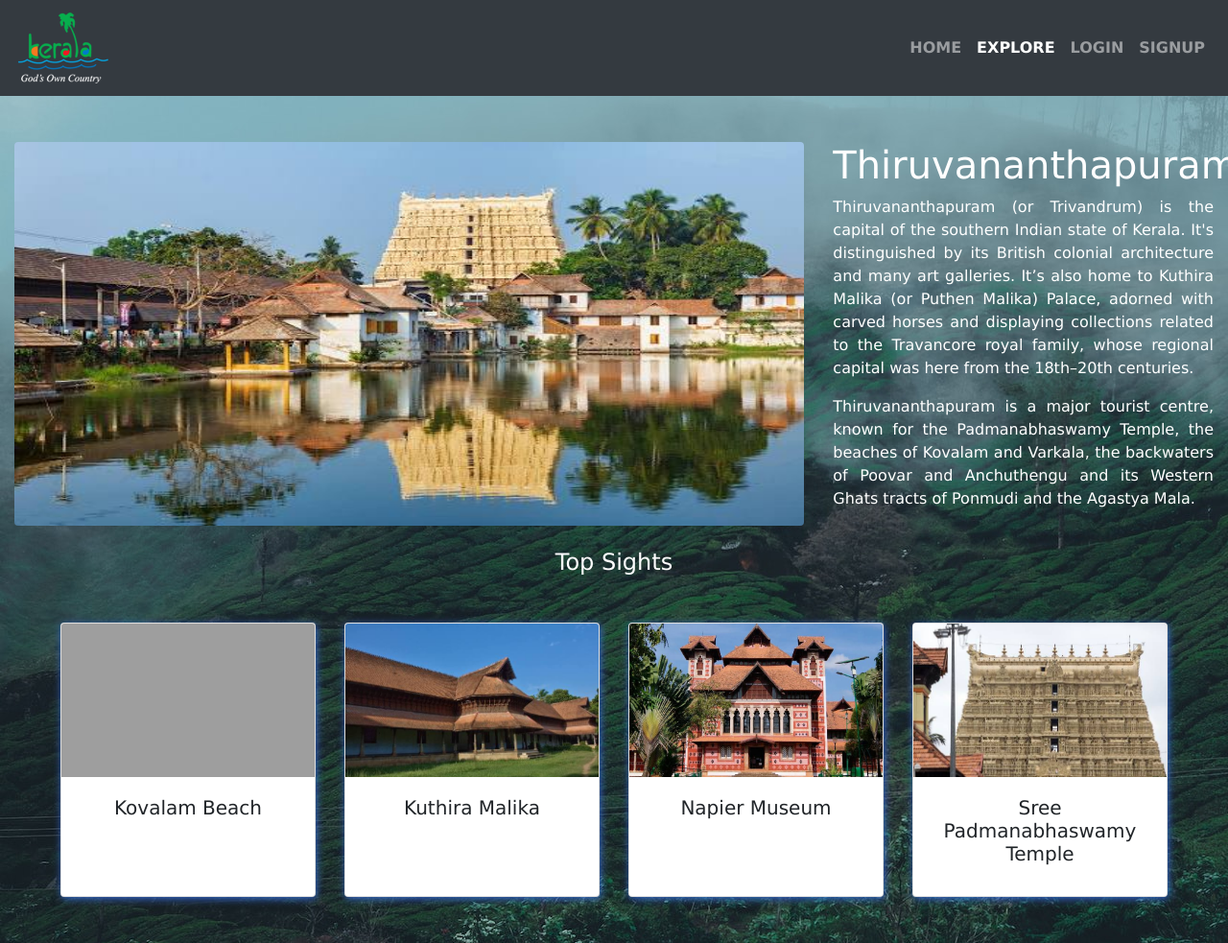
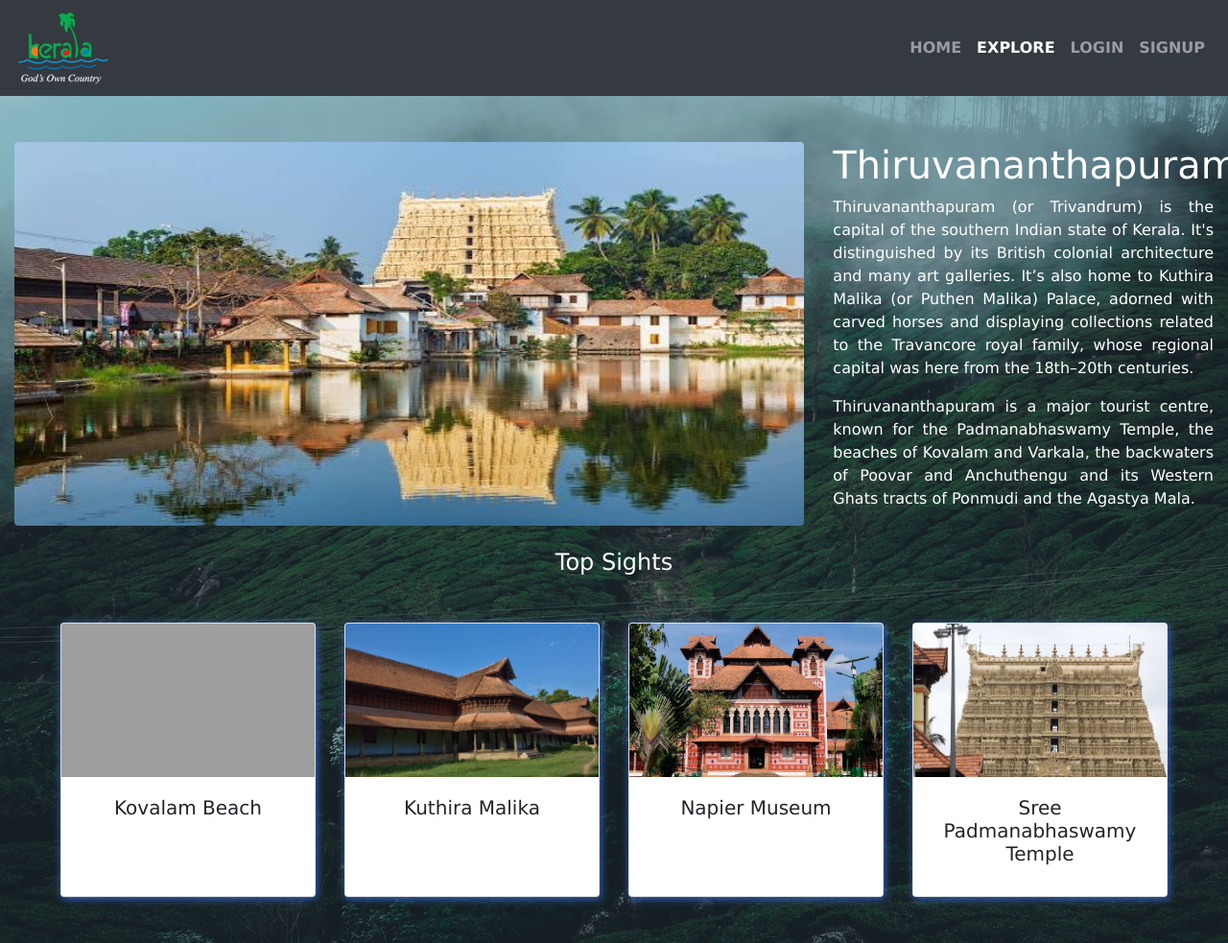
Before and after one commit to Blessyleo/KeralaTourismWebsite, a plain HTML site: page districts/trivandrum.html in a window 1280 px wide. Shown: the whole page at 96% size. Drawn offline with nearby package versions, Linux system fonts and the light colour scheme; grey boxes are pictures that could not be loaded.

Commit message:
Update trivandrum.html

```diff
--- a/districts/trivandrum.html
+++ b/districts/trivandrum.html
@@ -25,7 +25,7 @@
         crossorigin="anonymous"></script>
 </head>
 
-<body background="https://blessyleo.github.io/KeralaTourismWebsite/images/loginimage.jpg" class="d-block w-100 opacity-25">
+<body background="https://blessyleo.github.io/KeralaTourismWebsite/images/loginimage.jpg" class="d-block w-100 opacity-25"  style="background-size:cover ;">
     <nav class="navbar navbar-expand-sm bg-dark navbar-dark">
         <!-- Brand/logo -->
         <a class="navbar-brand" href="#">
```
